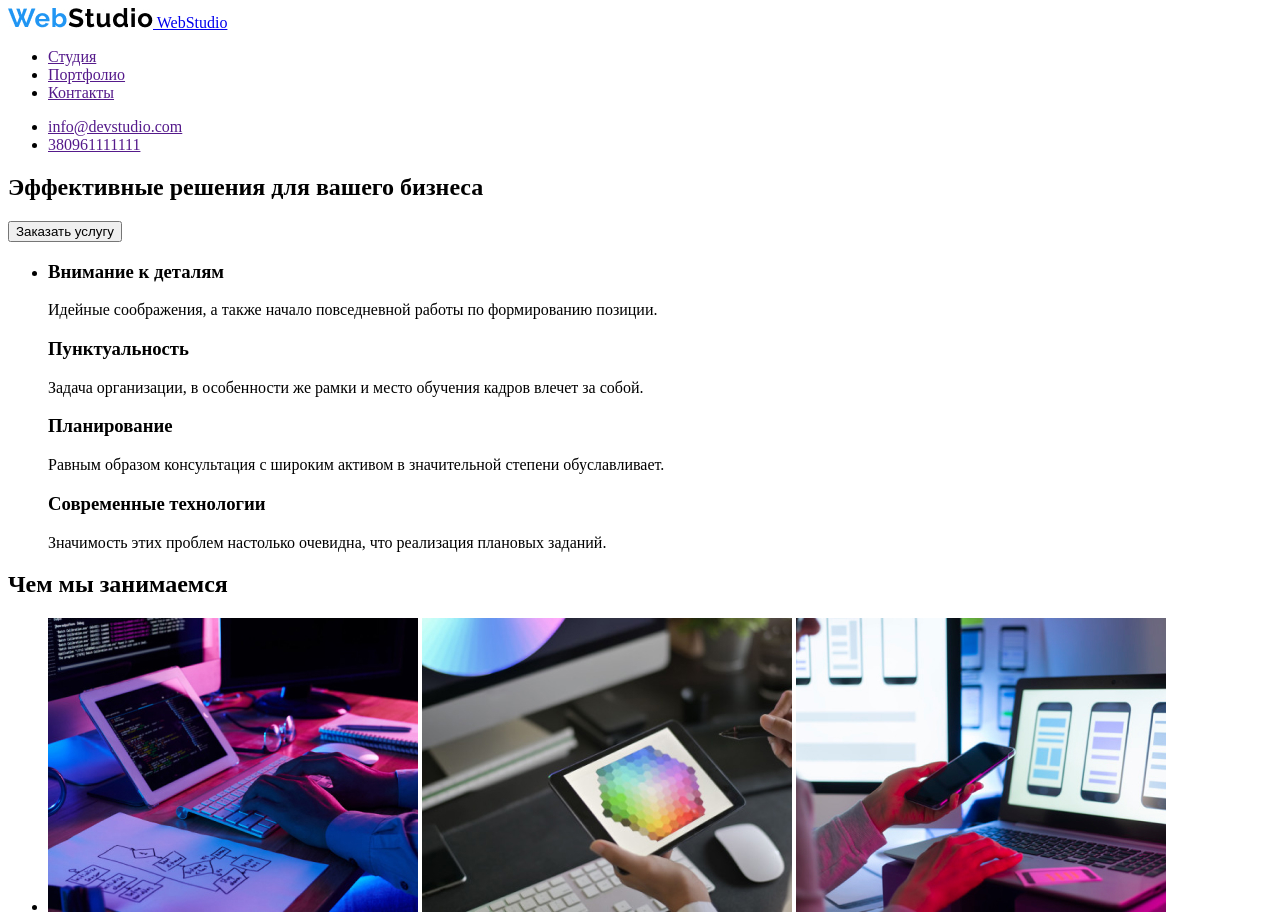
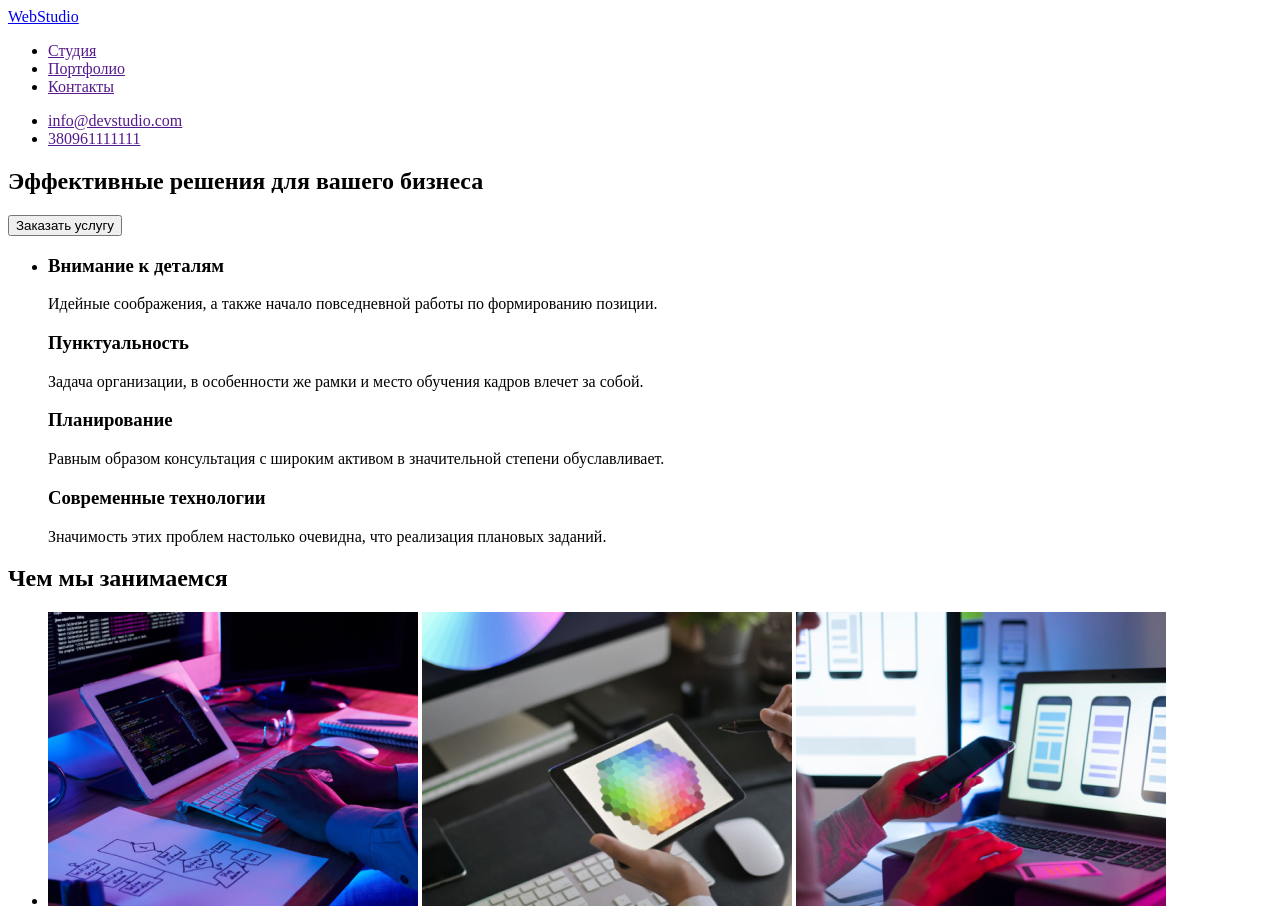
Before and after one commit to montecristo2022/goit-markup-hw-01, a plain HTML site: page index.html in a window 1280 px wide. Shown: the top 915 px of the page. Drawn offline with Linux system fonts and the light colour scheme.

Commit message:
Ura Finish

```diff
--- a/index.html
+++ b/index.html
@@ -10,8 +10,7 @@
 
 <body>
     <header>
-        <nav><a href="https://google.com">
-                <img src="./images/img1.jpg" alt="">
+        <nav><a href="WebStudio">
                 WebStudio
             </a>
 
```
